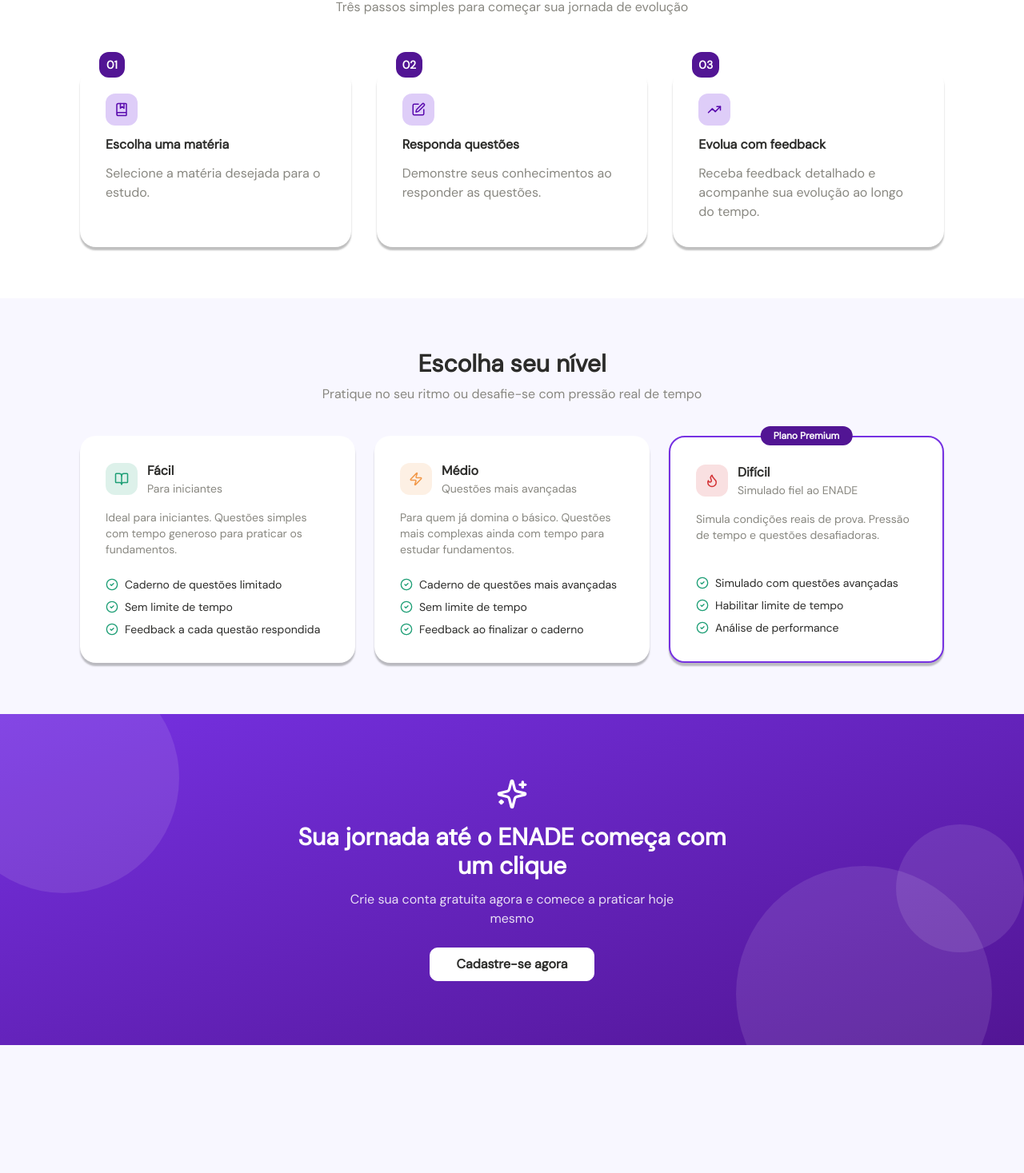
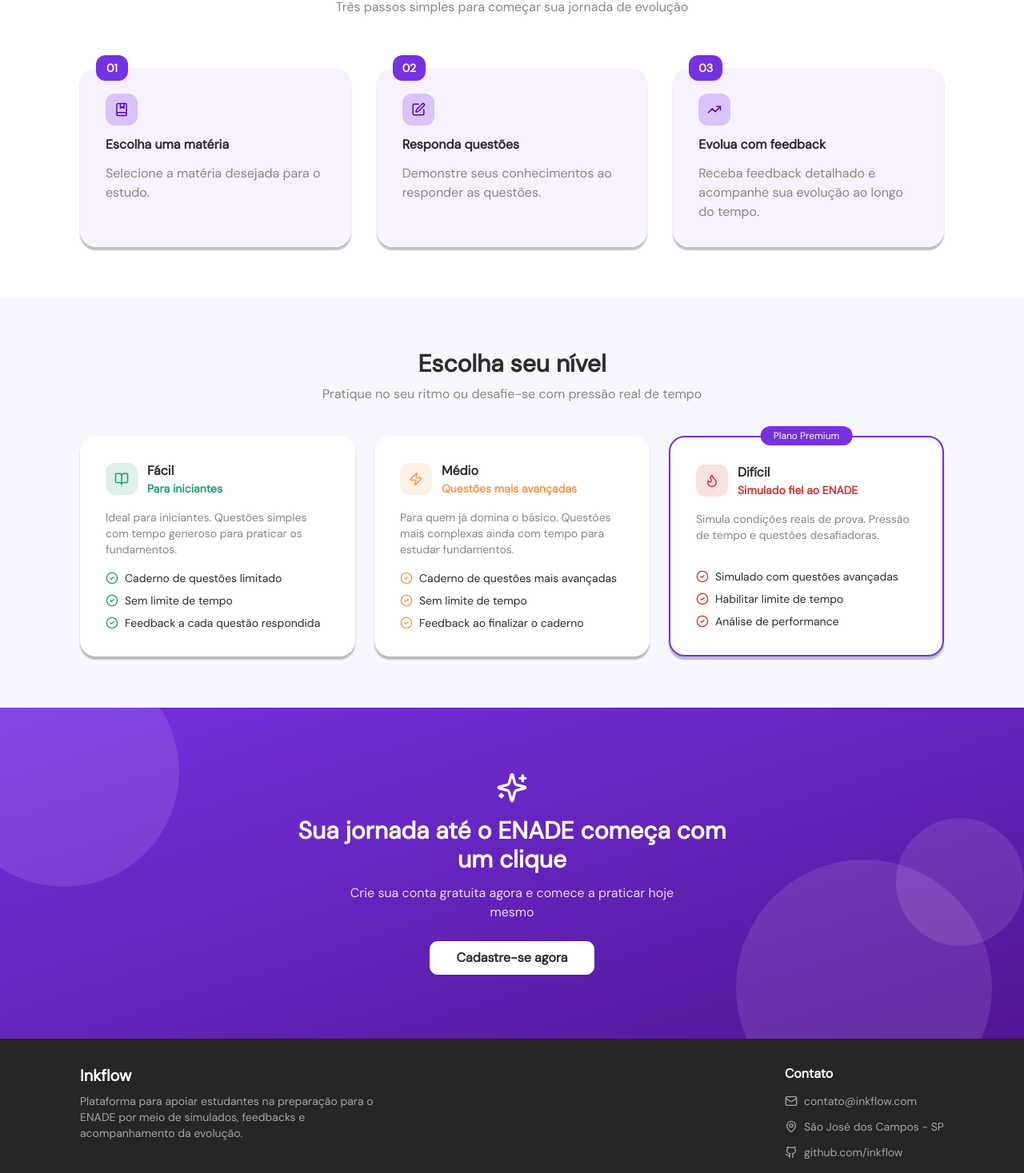
Before and after one commit to geovanaaacs/Inkflow-PlataformaEnade, a React (Vite) app: page / in a window 1280 px wide. Shown: the part 1330-2797 px from the top of the page at 80% size. Before the commit the page ends 2637 px from the top, so only its background shows below. Built offline with nearby package versions, Linux system fonts and the light colour scheme.

Commit message:
feat: implement footer section and enhance landing page layout

```diff
--- a/src/design-system/components/SegmentedControl.tsx
+++ b/src/design-system/components/SegmentedControl.tsx
@@ -43,7 +43,7 @@ export function SegmentedControl<T extends string>({
             className={cn(
               "h-[45px] rounded-input px-6 text-[16px] font-medium transition-colors",
               selected
-                ? "bg-app-surface text-brand-800 shadow-input"
+                ? "bg-app-surface text-brand-800 shadow-input font-semibold"
                 : "text-brand-800/80 hover:text-brand-800"
             )}
           >
--- a/src/features/landing/LandingPage.tsx
+++ b/src/features/landing/LandingPage.tsx
@@ -1,4 +1,5 @@
 import { ClosingCta } from "./sections/ClosingCta";
+import { Footer } from "./sections/Footer";
 import { Hero } from "./sections/Hero";
 import { HowItWorks } from "./sections/HowItWorks";
 import { LevelPicker } from "./sections/LevelPicker";
@@ -12,6 +13,7 @@ export function LandingPage() {
       <HowItWorks />
       <LevelPicker />
       <ClosingCta />
+      <Footer />
     </>
   );
 }
--- a/src/features/landing/sections/Footer.tsx
+++ b/src/features/landing/sections/Footer.tsx
@@ -1,9 +1,52 @@
+import { Github, Mail, MapPin } from "lucide-react";
 import { Container } from "@/design-system/components/Container";
 
 export function Footer() {
-    return (
-        <Container as="section">
+  return (
+    <footer className="bg-neutral-800 text-neutral-200">
+      <Container className="py-8">
+        <div className="flex flex-col gap-6 md:flex-row md:justify-between">
+          <div className="max-w-sm">
+            <h3 className="text-xl font-bold text-white">Inkflow</h3>
 
-        </Container>
-    )
+            <p className="mt-2 text-sm text-neutral-400">
+              Plataforma para apoiar estudantes na preparação para o ENADE por
+              meio de simulados, feedbacks e acompanhamento da evolução.
+            </p>
+          </div>
+
+          <div>
+            <h4 className="font-semibold text-white">Contato</h4>
+
+            <ul className="mt-3 space-y-3 text-sm text-neutral-400">
+              <li className="flex items-center gap-2">
+                <Mail className="size-4" />
+                contato@inkflow.com
+              </li>
+
+              <li className="flex items-center gap-2">
+                <MapPin className="size-4" />
+                São José dos Campos - SP
+              </li>
+
+              <li className="flex items-center gap-2">
+                <Github className="size-4" />
+                github.com/inkflow
+              </li>
+            </ul>
+          </div>
+        </div>
+
+        <div className="mt-5 flex flex-col items-center justify-between gap-4 border-t border-neutral-700 pt-4 text-sm text-neutral-500 md:flex-row">
+          <p>© 2026 Inkflow. Todos os direitos reservados.</p>
+
+          <div className="flex gap-6">
+            <a href="#">Privacidade</a>
+            <a href="#">Termos</a>
+            <a href="#">GitHub</a>
+          </div>
+        </div>
+      </Container>
+    </footer>
+  );
 }
--- a/src/features/landing/sections/Hero.tsx
+++ b/src/features/landing/sections/Hero.tsx
@@ -1,5 +1,7 @@
 import { Button } from "@/design-system/components/Button";
 import { Container } from "@/design-system/components/Container";
+import { MoveRight } from "lucide-react";
+import { Sparkles } from "lucide-react";
 
 const stats = [
   { value: "10K", label: "Questões corrigidas" },
@@ -11,7 +13,10 @@ export function Hero() {
   return (
       <div className="pt-6">
       <Container as="section">
-        <Button to="/planos" className="w-full rounded-full" size="sm">Clique aqui para escolher seu plano</Button>
+        <Button to="/planos" className="w-full rounded-full" size="sm">
+        <Sparkles className="size-4.5" />
+        Clique aqui para escolher seu plano
+        </Button>
         <div className="grid gap-10 py-16 lg:grid-cols-2 lg:items-center lg:py-12">
           <div>
             <h1 className="text-xl font-bold leading-tight text-ink-strong sm:text-4xl lg:text-[32px]">
@@ -24,11 +29,9 @@ export function Hero() {
               apoio de IA e professores especializados.
             </p>
             <div className="mt-6 flex flex-wrap gap-4">
-              <Button to="/entrar?modo=cadastro" size="md">
-                Começar agora
-              </Button>
-              <Button to="/questoes" variant="outline" size="md">
-                Ver exemplos
+              <Button to="/entrar?modo=cadastro" size="md" className="group flex w-[70%] items-center justify-center gap-2">
+                Quero começar agora
+                <MoveRight className="size-5 ml-2 transition-transform group-hover:translate-x-1" />
               </Button>
             </div>
             <dl className="mt-10 flex flex-wrap gap-x-10 gap-y-4">
--- a/src/features/landing/sections/HowItWorks.tsx
+++ b/src/features/landing/sections/HowItWorks.tsx
@@ -45,11 +45,11 @@ export function HowItWorks() {
             <li key={step.number} className="relative pt-4">
               <span
                 aria-hidden="true"
-                className="absolute -top-1 left-6 z-10 inline-flex h-8 min-w-8 items-center justify-center rounded-badge bg-brand-900 px-2 text-sm font-semibold text-white"
+                className="absolute -top-0 left-5 z-10 inline-flex h-8 min-w-10 items-center justify-center rounded-badge bg-brand-600 px-3 text-sm font-semibold text-white shadow-sm"
               >
                 {step.number}
               </span>
-              <Card className="flex h-full flex-col gap-3 pt-8 bg-background">
+              <Card className="flex h-full flex-col gap-3 pt-8 bg-background-mini_card">
                 <IconBadge icon={step.icon} />
                 <h3 className="text-base font-semibold text-ink-strong">
                   {step.title}
--- a/src/features/landing/sections/LevelPicker.tsx
+++ b/src/features/landing/sections/LevelPicker.tsx
@@ -58,6 +58,31 @@ const levels: Level[] = [
   },
 ];
 
+const toneStyles: Record<
+  IconBadgeTone,
+  {
+    tagline: string;
+    check: string;
+  }
+> = {
+  brand: {
+    tagline: "text-brand-600 font-semibold",
+    check: "text-brand-600",
+  },
+  success: {
+    tagline: "text-success font-semibold",
+    check: "text-success",
+  },
+  warning: {
+    tagline: "text-warning font-semibold",
+    check: "text-warning",
+  },
+  danger: {
+    tagline: "text-danger font-semibold",
+    check: "text-danger",
+  },
+};
+
 export function LevelPicker() {
   return (
     <Container as="section" aria-labelledby="levels-heading" className="py-16">
@@ -70,10 +95,13 @@ export function LevelPicker() {
         </p>
       </div>
       <ul className="mt-10 grid gap-6 lg:grid-cols-3">
-        {levels.map((level) => (
+        {levels.map((level) => {
+          const styles = toneStyles[level.tone];
+
+          return (
           <li key={level.name} className="relative">
             {level.highlighted && (
-              <span className="absolute -top-3 left-1/2 z-10 -translate-x-1/2 rounded-badge bg-brand-900 px-4 py-1 text-xs font-semibold text-white">
+              <span className="absolute -top-3 left-1/2 z-10 -translate-x-1/2 rounded-badge bg-brand-600 px-4 py-1 text-xs font-medium text-white">
                 Plano Premium
               </span>
             )}
@@ -89,18 +117,18 @@ export function LevelPicker() {
                   <h3 className="text-base font-semibold text-ink-strong">
                     {level.name}
                   </h3>
-                  <p className="text-sm font-medium text-ink-muted">
+                  <p className={cn("text-sm font-medium", styles.tagline)}>
                     {level.tagline}
                   </p>
                 </div>
               </div>
               <p className="text-sm text-ink-muted">{level.description}</p>
-              <ul className="mt-auto flex flex-col gap-2 pt-2">
+              <ul className="mt-auto flex flex-col gap-2 ">
                 {level.items.map((item) => (
                   <li key={item} className="flex items-start gap-2 text-sm text-ink-strong">
                     <CheckCircle2
                       aria-hidden="true"
-                      className="mt-0.5 size-4 shrink-0 text-success"
+                      className={cn("mt-0.5 size-4 shrink-0", styles.check)}
                     />
                     {item}
                   </li>
@@ -108,7 +136,7 @@ export function LevelPicker() {
               </ul>
             </Card>
           </li>
-        ))}
+        )})}
       </ul>
     </Container>
   );
--- a/tailwind.config.ts
+++ b/tailwind.config.ts
@@ -16,8 +16,9 @@ export default {
           "bar-a80": "rgba(154,91,221,0.8)",
         },
         background: {
-          DEFAUT: "#F8F7FF",
-          card: "#FFFFFF"
+          DEFAULT: "#F8F7FF",
+          card: "#FFFFFF",
+          mini_card: "rgba(225, 195, 255, 0.24)"
         },
         app: {
           bg: "#f8f7ff",
```
Also changed, not shown: .sticky-notes/AuthLayout.tsx_1fb3946e-cf14-42fb-ac47-4927f3cea699.json.
